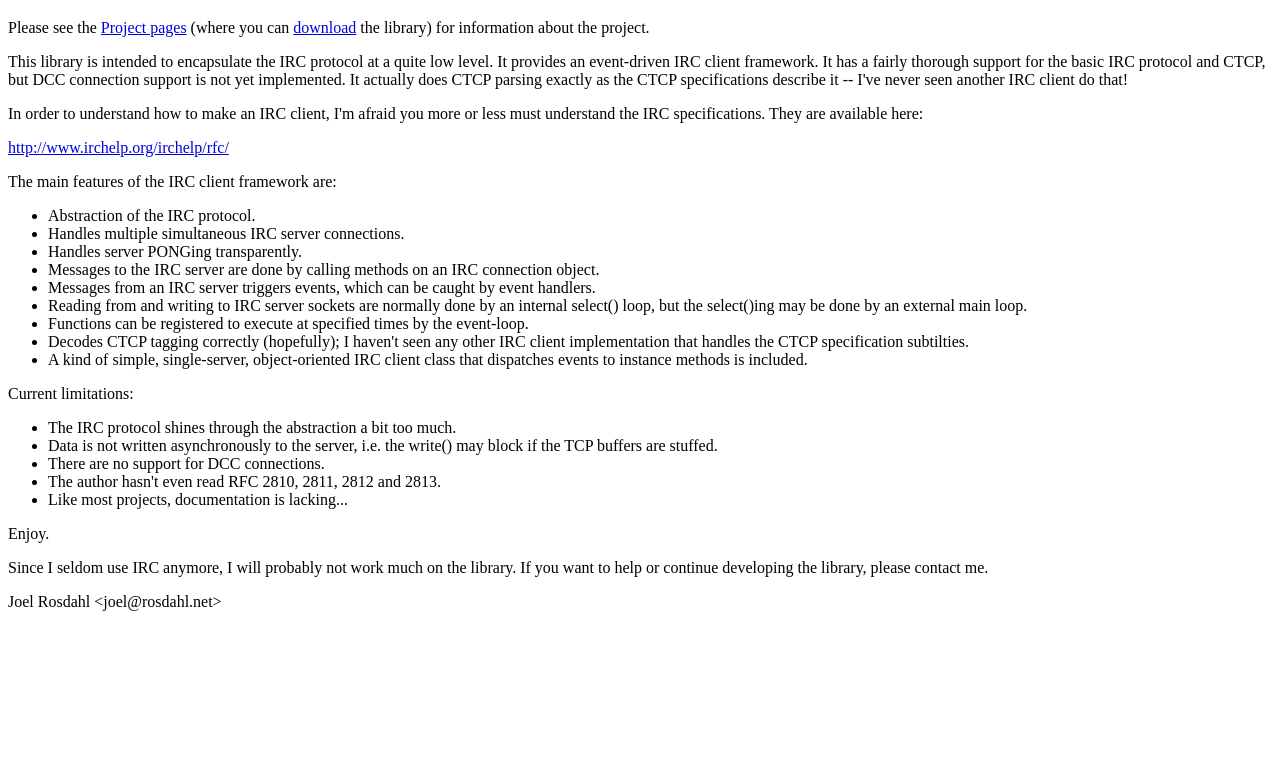
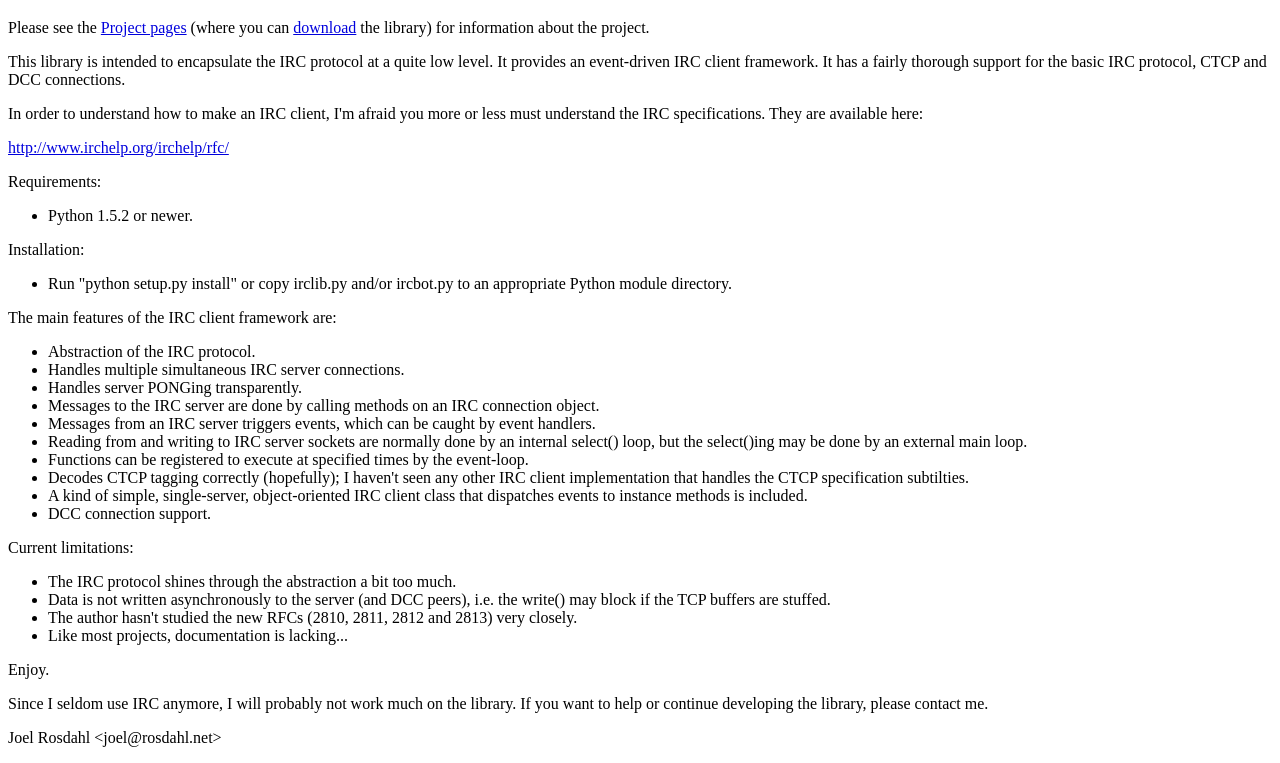
Before and after one commit to jaraco/irc, a plain HTML site: page web/index.html in a window 1280 px wide. Shown: the part 100-863 px from the top of the page. Before the commit the page ends 800 px from the top, so only its background shows below. Drawn offline with Linux system fonts and the light colour scheme.

Commit message:
Updated web page from 2003
--HG--
extra : rebase_source : 90c59e57a3ba844a06e4635a58c5fbd7497b0c23

```diff
--- a/web/index.html
+++ b/web/index.html
@@ -24,10 +24,7 @@
       This library is intended to encapsulate the IRC protocol at a
       quite low level.  It provides an event-driven IRC client
       framework.  It has a fairly thorough support for the basic IRC
-      protocol and CTCP, but DCC connection support is not yet
-      implemented.  It actually does CTCP parsing exactly as the CTCP
-      specifications describe it -- I've never seen another IRC client
-      do that!
+      protocol, CTCP and DCC connections.
     </p>
     <p>
       In order to understand how to make an IRC client, I'm afraid you
@@ -36,6 +33,21 @@
     </p>
     <p>
       <a href="http://www.irchelp.org/irchelp/rfc/">http://www.irchelp.org/irchelp/rfc/</a>
+    </p>
+    <p>
+      Requirements:
+
+      <ul>
+        <li>Python 1.5.2 or newer.</li>
+      </ul>
+    </p>
+    <p>
+      Installation:
+
+      <ul>
+        <li>Run "python setup.py install" or copy irclib.py and/or
+        ircbot.py to an appropriate Python module directory.</li>
+      </ul>
     </p>
     <p>
       The main features of the IRC client framework are:
@@ -58,6 +70,7 @@
 	subtilties.</li>
         <li>A kind of simple, single-server, object-oriented IRC client class
 	that dispatches events to instance methods is included.</li>
+        <li>DCC connection support.</li>
       </ul>
     </p>
     <p>
@@ -65,10 +78,12 @@
 
       <ul>
         <li>The IRC protocol shines through the abstraction a bit too much.</li>
-        <li>Data is not written asynchronously to the server, i.e. the write()
-	may block if the TCP buffers are stuffed.</li>
-        <li>There are no support for DCC connections.</li>
-        <li>The author hasn't even read RFC 2810, 2811, 2812 and 2813.</li>
+
+        <li>Data is not written asynchronously to the server (and DCC
+	peers), i.e. the write() may block if the TCP buffers are
+	stuffed.</li>
+        <li>The author hasn't studied the new RFCs (2810, 2811, 2812
+        and 2813) very closely.</li>
         <li>Like most projects, documentation is lacking...</li>
       </ul>
     </p>
```
